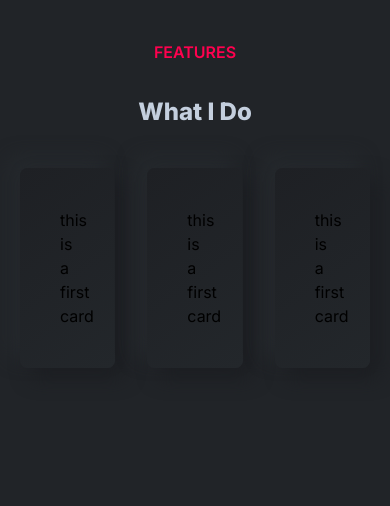
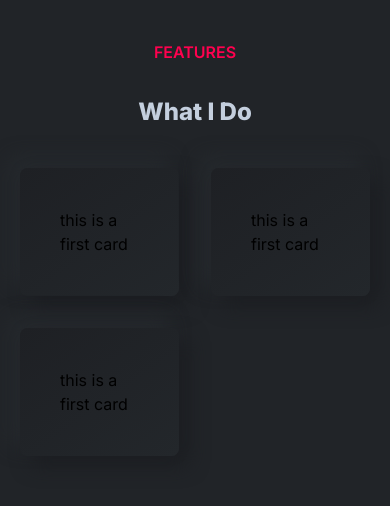
Before and after one commit to maruf-me/my-portfolio, a Next.js app: page / in a window 390 px wide. Shown: the part 868-1374 px from the top of the page. Built offline with nearby package versions, Linux system fonts and the light colour scheme.

Commit message:
feat: features card dsigned

```diff
--- a/src/components/Features.tsx
+++ b/src/components/Features.tsx
@@ -1,12 +1,7 @@
 import React from 'react'
 import Card from './common/Card'
+import { featureList } from '@/data'
 import { SectionHeaderTitle, SectionTitle } from './common/SectionTitles'
-
-const featureList = [
-    { id: 1, icon: '', title: 'Web Development', description: 'Translating any designs and wireframes into pixel-perfect high-quality code.' },
-    { id: 2, icon: '', title: 'High-Quality clean Code', description: 'Writing clean, high-quality, high-performance, maintainable code.' },
-    { id: 3, icon: '', title: 'Front-End Developer', description: 'Building reusable components and front-end libraries for future use.' },
-]
 
 const Features = () => {
     return (
@@ -17,9 +12,9 @@ const Features = () => {
                     <SectionHeaderTitle text='What I Do' />
                 </article>
 
-                <div className="grid grid-cols-3 gap-space32">
+                <div className="grid grid-cols-2 md:grid-cols-3 gap-space32">
                     {featureList.map((item) =>
-                        <Card key={item.id + `featureCard`} className='px-[4rem] py-[4rem]'>
+                        <Card key={`featureCard` + item.id} className='px-[4rem] py-[4rem]'>
                             this is a first card
                         </Card>
                     )}
--- a/src/components/aside/Footer.tsx
+++ b/src/components/aside/Footer.tsx
@@ -1,7 +1,7 @@
 import React from 'react'
+import { socialItems } from '@/data'
 import Button from '../common/Button'
 import SocialItem from './SocialItem'
-import { socialItems } from '@/data/socialItems'
 
 const Footer = () => {
     return (
--- a/src/components/aside/MenuList.tsx
+++ b/src/components/aside/MenuList.tsx
@@ -1,6 +1,6 @@
+import { menuList } from '@/data';
 import { Icon } from '@iconify/react';
 import React, { useState } from 'react';
-import { menuList } from '@/data/menuList';
 
 const MenuList = () => {
     const [active, setActive] = useState(menuList[0].link)
--- /dev/null
+++ b/src/data/index.ts
@@ -0,0 +1,26 @@
+
+export const socialItems = [
+    { id: 1, name: 'Facebook', icon: 'lucide:facebook', link: 'https://www.facebook.com/maruf.me6262' },
+    { id: 3, name: 'Linkedin', icon: 'eva:linkedin-outline', link: 'https://www.linkedin.com/devschapy' },
+    { id: 4, name: 'Github', icon: 'iconoir:github-circle', link: 'https://github.com/devschapy' },
+    // { id: 2, name: 'Twitter', icon: 'lucide:twitter', link: 'https://twitter.com/' },
+]
+
+
+export const menuList = [
+    { id: 1, name: 'Home', icon: 'heroicons:home-solid', link: '#home' },
+    { id: 2, name: 'Features', icon: 'streamline:baggage', link: '#features' },
+    { id: 3, name: 'Resume', icon: 'lucide:users', link: '#resume' },
+    { id: 4, name: 'Clients', icon: 'tdesign:usergroup', link: '#clients' },
+    { id: 5, name: 'Pricing', icon: 'akar-icons:price-cut', link: '#pricing' },
+    { id: 6, name: 'Portfolio', icon: 'uil:layer-group', link: '#portfolio' },
+    { id: 7, name: 'Blog', icon: 'fluent:image-globe-20-regular', link: '#blog' },
+    { id: 8, name: 'Contact', icon: 'bx:message-rounded-dots', link: '#contact' },
+]
+
+
+export const featureList = [
+    { id: 1, icon: '', title: 'Web Development', description: 'Translating any designs and wireframes into pixel-perfect high-quality code.' },
+    { id: 2, icon: '', title: 'High-Quality clean Code', description: 'Writing clean, high-quality, high-performance, maintainable code.' },
+    { id: 3, icon: '', title: 'Front-End Developer', description: 'Building reusable components and front-end libraries for future use.' },
+]
--- a/src/data/menuList.ts
+++ /dev/null
@@ -1,10 +0,0 @@
-export const menuList = [
-    { id: 1, name: 'Home', icon: 'heroicons:home-solid', link: '#home' },
-    { id: 2, name: 'Features', icon: 'streamline:baggage', link: '#features' },
-    { id: 3, name: 'Resume', icon: 'lucide:users', link: '#resume' },
-    { id: 4, name: 'Clients', icon: 'tdesign:usergroup', link: '#clients' },
-    { id: 5, name: 'Pricing', icon: 'akar-icons:price-cut', link: '#pricing' },
-    { id: 6, name: 'Portfolio', icon: 'uil:layer-group', link: '#portfolio' },
-    { id: 7, name: 'Blog', icon: 'fluent:image-globe-20-regular', link: '#blog' },
-    { id: 8, name: 'Contact', icon: 'bx:message-rounded-dots', link: '#contact' },
-]
--- a/src/data/socialItems.ts
+++ /dev/null
@@ -1,6 +0,0 @@
-export const socialItems = [
-    { id: 1, name: 'Facebook', icon: 'lucide:facebook', link: 'https://www.facebook.com/maruf.me6262' },
-    { id: 3, name: 'Linkedin', icon: 'eva:linkedin-outline', link: 'https://www.linkedin.com/devschapy' },
-    { id: 4, name: 'Github', icon: 'iconoir:github-circle', link: 'github.com/devschapy' },
-    // { id: 2, name: 'Twitter', icon: 'lucide:twitter', link: 'https://twitter.com/' },
-]
```
